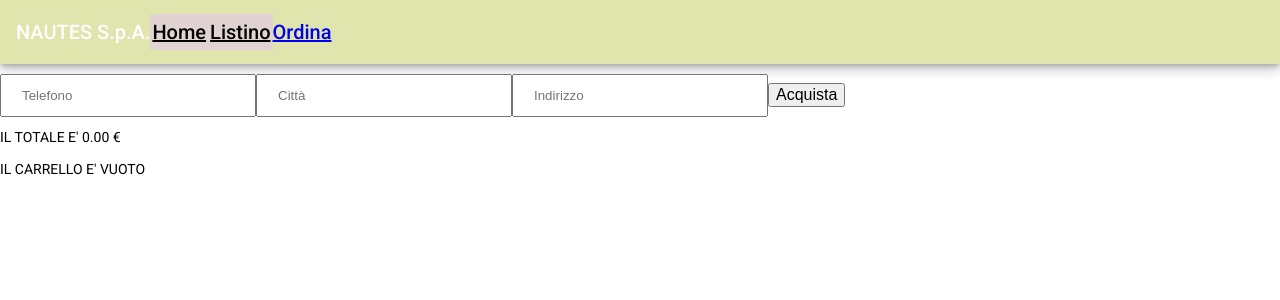
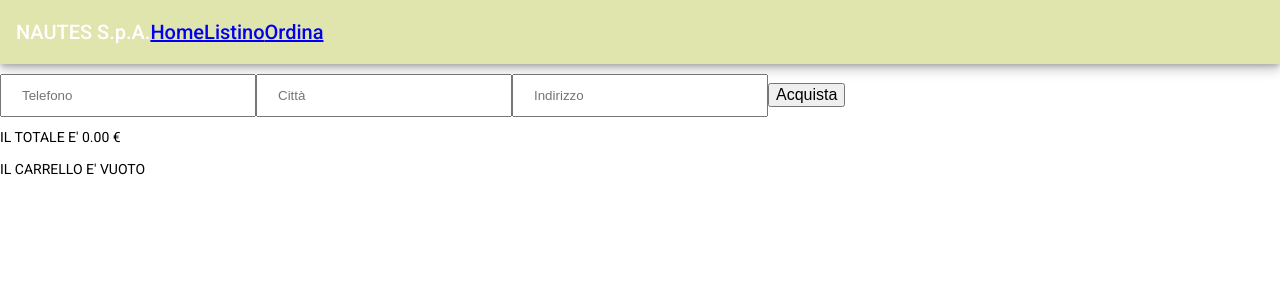
Before and after one commit to MirkoVerdecchia/E-Commerce_TDD, an Angular app: page /order in a window 1280 px wide. Shown: the top 300 px of the page. Built offline with nearby package versions, Linux system fonts and the light colour scheme.

Commit message:
Cleaning code - navbar.component.css

```diff
--- a/src/app/components/navbar/navbar.component.css
+++ b/src/app/components/navbar/navbar.component.css
@@ -1,45 +1,9 @@
 .spacer {
     flex: 1 1 auto;
 }
-
 
 
 .mat-elevation-z6{
     background-color: rgba(195, 206, 101, 0.521);
 
 }
-
-.button {
-    border: none;
-    color: white;
-    padding: 6px 32px;
-    text-align: center;
-    text-decoration: none;
-    display: inline-block;
-    font-size: 16px;
-    margin: 4px 2px;
-    transition-duration: 0.4s;
-    cursor: pointer;
-}
-
-.button1 {
-    background-color: #e2d3d3;
-    color: black;
-    border: 2px solid #e2d3d3;
-}
-
-.button1:hover {
-    background-color: #e2d3d3;
-    color: white;
-}
-
-.button2 {
-    background-color: #e2d3d3;
-    color: black;
-    border: 2px solid #e2d3d3;
-}
-
-.button2:hover {
-    background-color: #e2d3d3;
-    color: white;
-}
```
